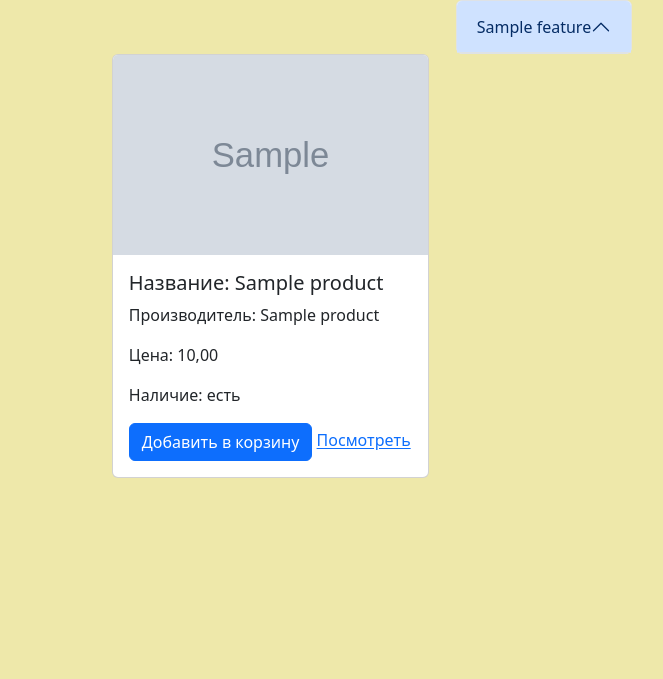
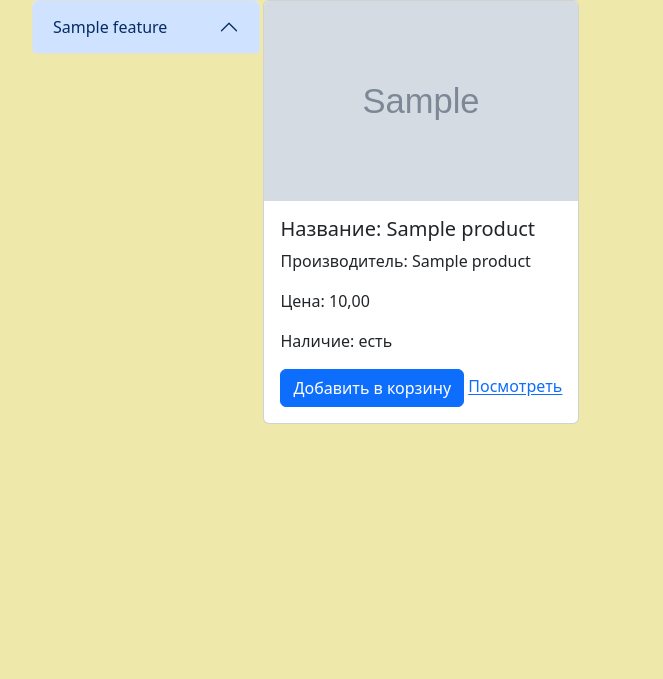
Before and after one commit to progNub/MusicShop, a Django app: page / in a window 1280 px wide. Shown: the part 116-795 px from the top of the page, without its empty margins (96-759 px from the left). Run offline with Django 5.2, Linux system fonts and the light colour scheme; tables that the repository leaves empty hold one stand-in row (values such as "Sample post"); grey boxes marked "Sample" are stand-in pictures.

Commit message:
Чуть поправил главную страницу

```diff
--- a/characteristic/static/characteristic/css/style.css
+++ b/characteristic/static/characteristic/css/style.css
@@ -3,6 +3,10 @@
     flex-direction: column;
     justify-content: flex-start;
     width: 100%;
+}
+
+.container-features {
+    width: 250px;
 }
 
 .container-characteristic {
--- a/products/static/products/style.css
+++ b/products/static/products/style.css
@@ -4,16 +4,6 @@
     width: 80vw;
     justify-content: flex-start;
 }
-
-
-.main-content_common {
-    display: flex;
-    flex-direction: row;
-    width: 100%;
-    justify-content: space-around;
-    flex-wrap: wrap;
-}
-
 
 
 .container-products {
@@ -40,7 +30,7 @@
 
 
 .container-card-product {
-    width: 323px;
+    width: 322px;
     padding-left: 3px;
     padding-right: 3px;
 }
--- a/static/css/base_style.css
+++ b/static/css/base_style.css
@@ -68,9 +68,13 @@
 
 }
 
-.container-product-category {
+
+.main-content_common {
     display: flex;
-    flex-wrap: wrap;
+    flex-direction: row;
+    width: 100%;
+    justify-content: space-between;
+
 }
 
 
```
